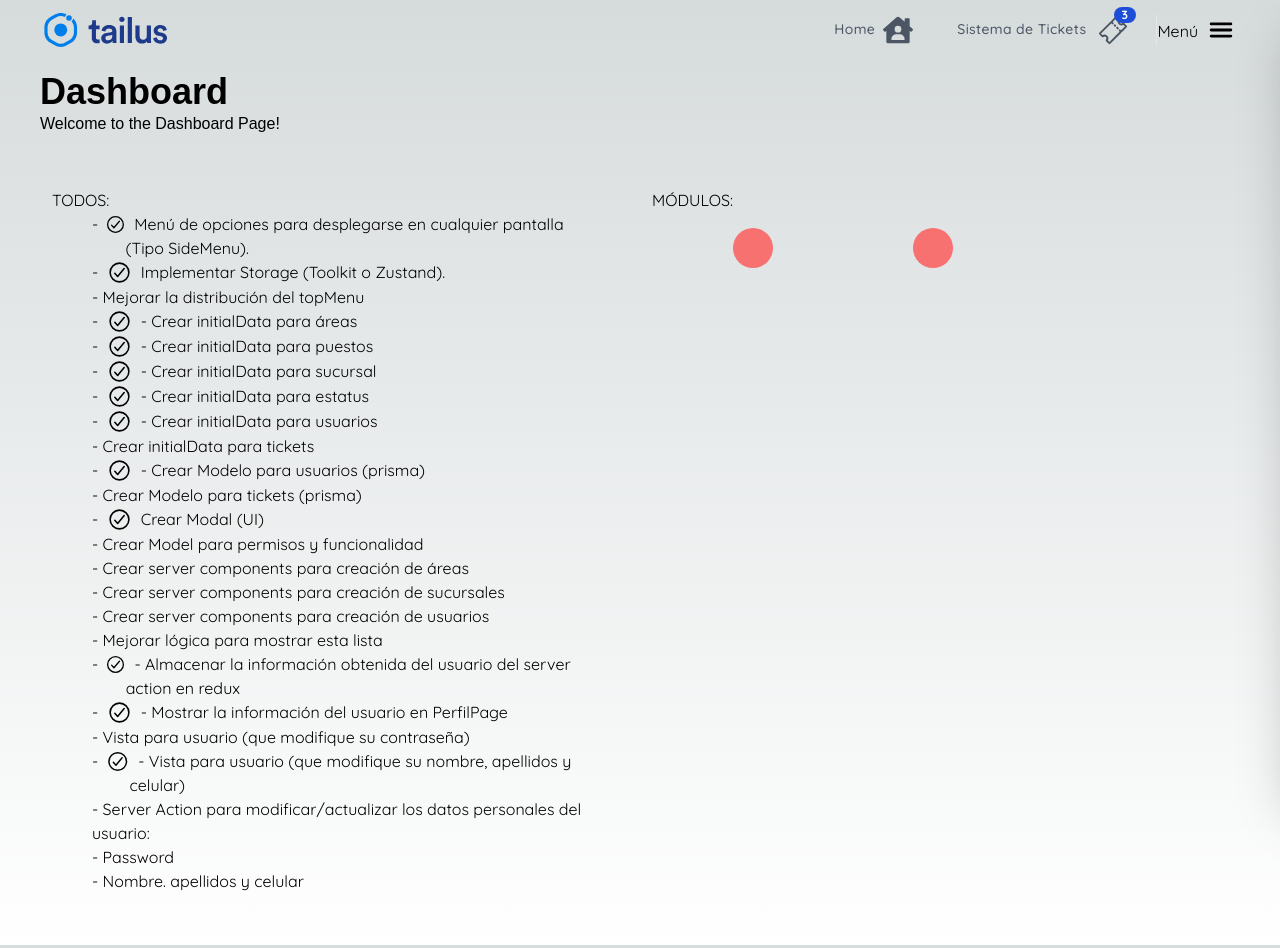
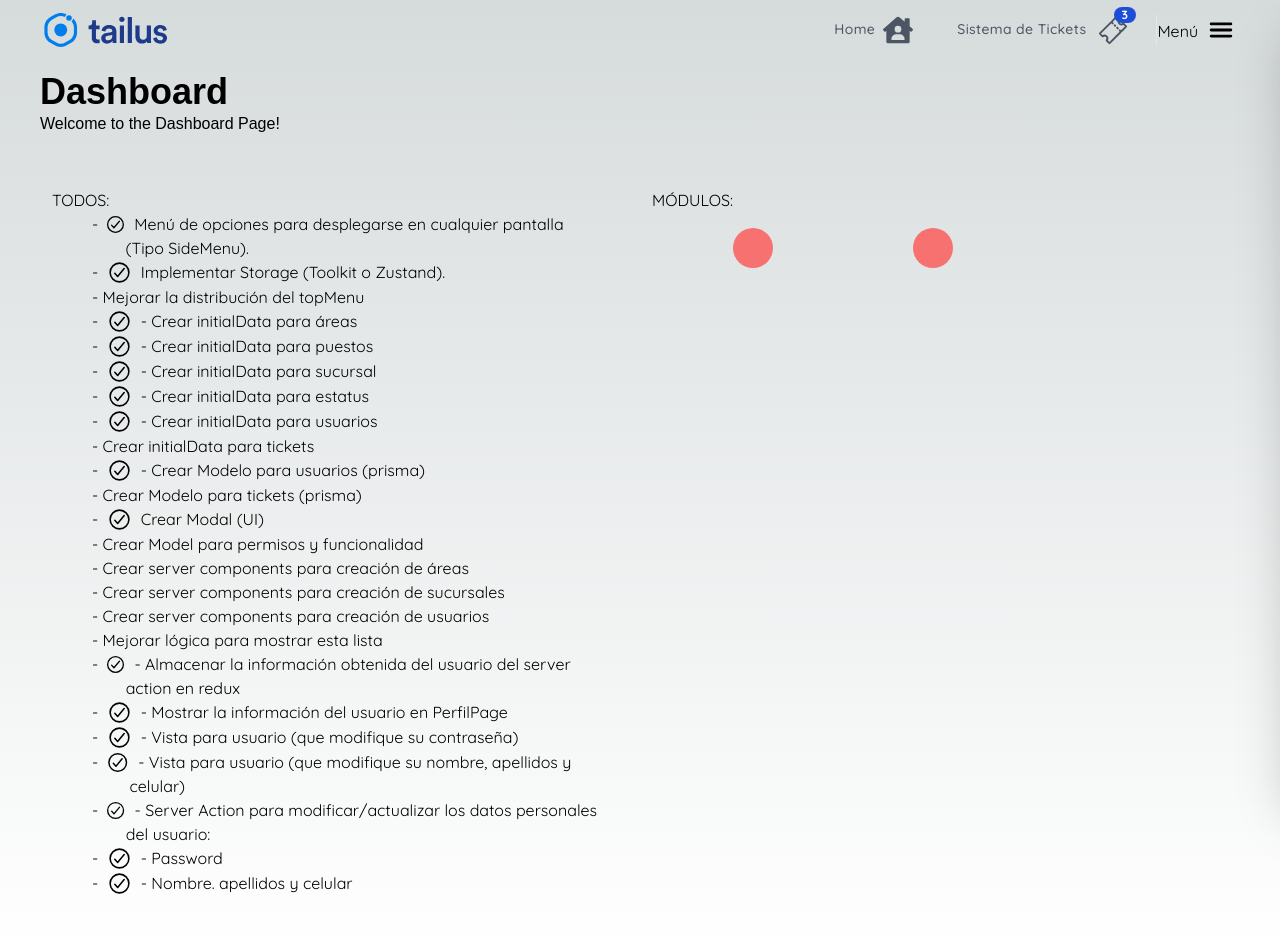
Before and after one commit to JCUrquiza/crmsmocho, a Next.js app: page /dashboard in a window 1280 px wide. Built offline with nearby package versions, Linux system fonts and the light colour scheme; a web font is replaced by a local one.

Commit message:
Server action to update password

```diff
--- a/src/app/dashboard/page.tsx
+++ b/src/app/dashboard/page.tsx
@@ -67,14 +67,26 @@ export default function TicketsPage() {
                                 - &nbsp; <IoCheckmarkCircleOutline size={25} /> &nbsp;
                                 - Mostrar la información del usuario en PerfilPage
                             </li>
-                            <li> - Vista para usuario (que modifique su contraseña)</li>
+                            <li className='flex'>
+                                - &nbsp; <IoCheckmarkCircleOutline size={25} /> &nbsp;
+                                - Vista para usuario (que modifique su contraseña)
+                            </li>
                             <li className='flex'>
                                 - &nbsp; <IoCheckmarkCircleOutline size={25} /> &nbsp;
                                 - Vista para usuario (que modifique su nombre, apellidos y celular)
                             </li>
-                            <li> - Server Action para modificar/actualizar los datos personales del usuario:</li>
-                            <li> - Password</li>
-                            <li> - Nombre. apellidos y celular</li>
+                            <li className='flex'>
+                                - &nbsp; <IoCheckmarkCircleOutline size={25} /> &nbsp;
+                                - Server Action para modificar/actualizar los datos personales del usuario:
+                            </li>
+                            <li className='flex'>
+                                - &nbsp; <IoCheckmarkCircleOutline size={25} /> &nbsp;
+                                - Password
+                            </li>
+                            <li className='flex'>
+                                - &nbsp; <IoCheckmarkCircleOutline size={25} /> &nbsp;
+                                - Nombre. apellidos y celular
+                            </li>
                         </ul>
                     </div>
 
--- a/src/app/dashboard/profile/ui/ModalPassword.tsx
+++ b/src/app/dashboard/profile/ui/ModalPassword.tsx
@@ -5,6 +5,7 @@ import { SubmitHandler, useForm } from 'react-hook-form';
 import { useAppSelector } from '@/store';
 import { useDispatch } from 'react-redux';
 import { closeModalTickets } from '@/store/modal/modalSlice';
+import { updatePassword } from '@/actions';
 
 type FormInputs = {
     currentPassword: string;
@@ -14,14 +15,17 @@ type FormInputs = {
 
 export const ModalPassword = () => {
 
-    const stateModal = useAppSelector ( state => state.modal.tickets );
+    const stateModal = useAppSelector( state => state.modal.tickets );
     const dispatch = useDispatch();
 
     const { register, handleSubmit, formState: { errors }, getValues } = useForm<FormInputs>();
 
+    const userData = useAppSelector( state => state.user );
+
     const onSubmit: SubmitHandler<FormInputs> = async(data) => {
-        console.log(data);
-        console.log('Click en enviar form');
+        await updatePassword( userData.id, data.newPassword );
+        console.log(updatePassword);
+        await dispatch( closeModalTickets() );
     }
 
     return (
```
Also changed, not shown: src/actions/user/modify.ts (+26 -1 lines).
